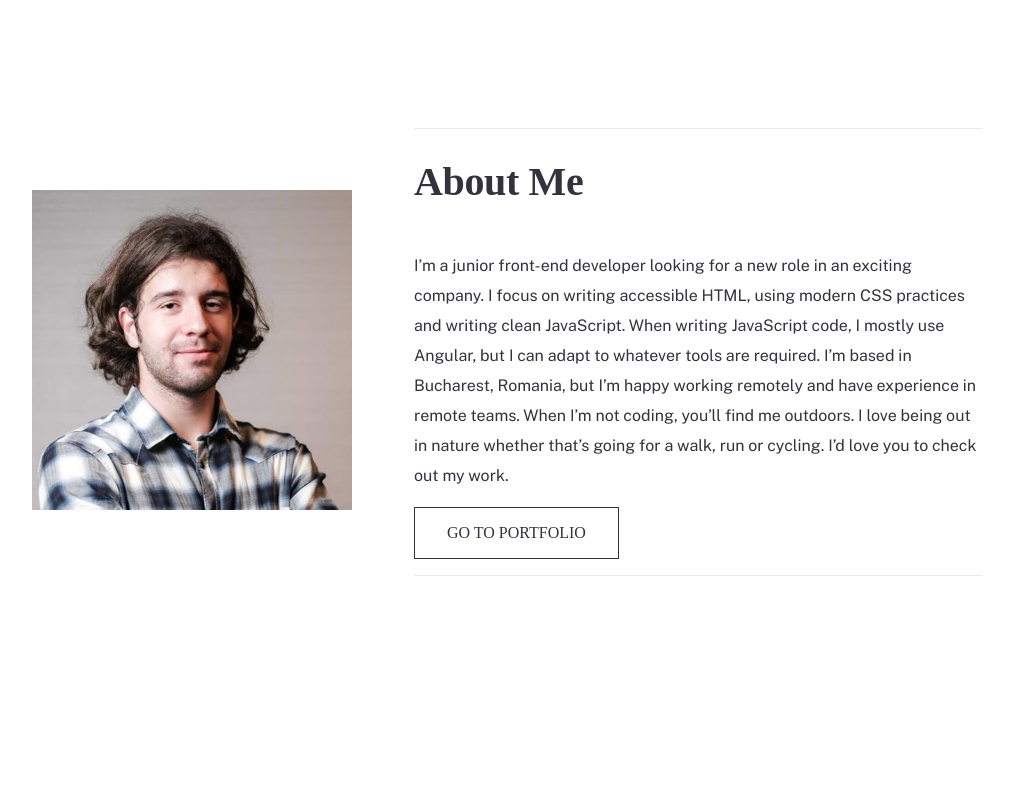
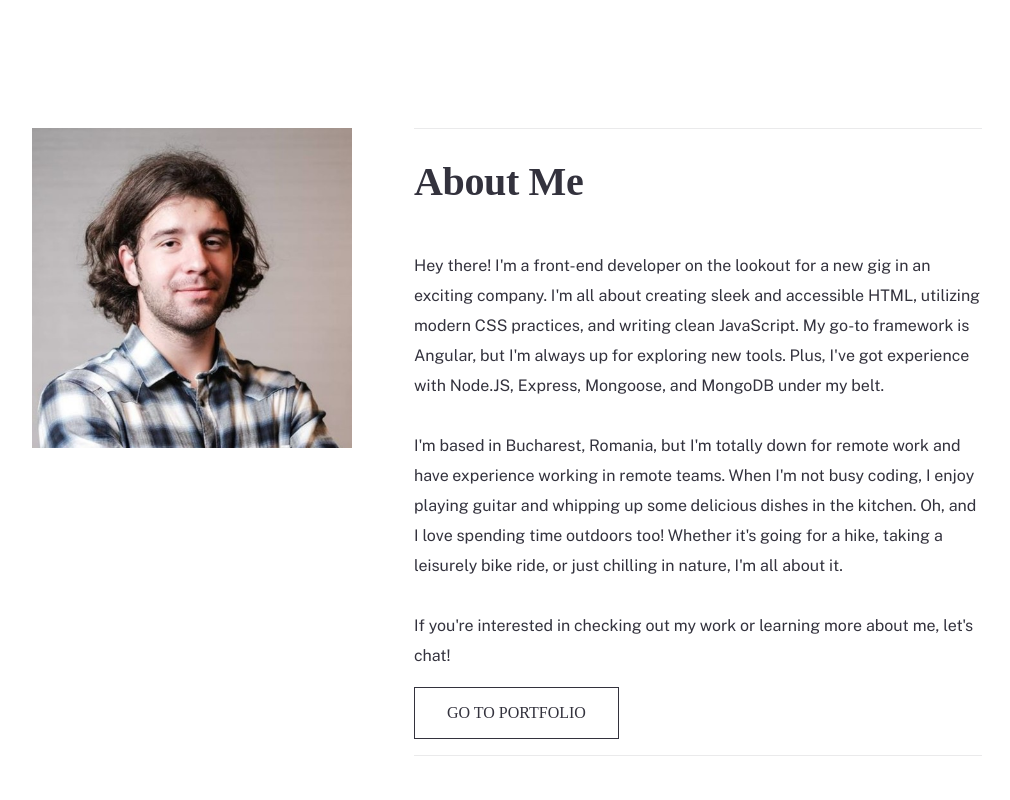
Before and after one commit to mihail-soltan/_portfolio, an Angular app: page / in a window 1280 px wide. Shown: the part 700-1500 px from the top of the page, without its empty margins (133-1143 px from the left). Before the commit the page ends 800 px from the top, so only its background shows below. Built offline with nearby package versions, Linux system fonts and the light colour scheme; a web font is replaced by a local one.

Commit message:
minor style changes

```diff
--- a/src/app/components/contact/contact.component.ts
+++ b/src/app/components/contact/contact.component.ts
@@ -10,13 +10,12 @@ import { routeAnimation } from 'src/app/animations';
 })
 export class ContactComponent implements OnInit {
   getInTouch: string =
-    'I’d love to hear about what you’re working on and how I could help. \
-    I’m currently looking for a new role and am open to a wide range of opportunities.\
-    My preference would be to find a position in a company in Bucharest.\
-    But I’m also happy to hear about opportunites that don’t fit that description.\
-    I’m a hard-working and positive person who will always approach each task with \
-    a sense of purpose and attention to detail. Please do feel free to check out my \
-    online profiles below and get in touch using the form.';
+    'I am interested in learning about your current projects and how I may be of assistance. \
+    As I am actively seeking new employment opportunities, I am open to a variety of roles.\
+    Ideally, I would like to secure a position within a company based in Bucharest, although \
+    I am willing to consider other options. My work ethic is both diligent and optimistic, and\
+    I approach every task with a strong sense of purpose and meticulous attention to detail.\
+    I invite you to peruse my online profiles listed below and contact me using the provided form.';
 
   contactFormGroup: any;
   sending: boolean = false;
--- a/src/app/components/home/home.component.html
+++ b/src/app/components/home/home.component.html
@@ -17,7 +17,7 @@
     </div>
     <div class="about-text-container">
       <h2>About Me</h2>
-      <p>{{ aboutMe }}</p>
+      <p [innerHTML]="aboutMe"></p>
       <div class="btn-container">
         <button class="secondary-btn" (click)="goToPortfolio()">GO TO PORTFOLIO</button>
       </div>
--- a/src/app/components/home/home.component.scss
+++ b/src/app/components/home/home.component.scss
@@ -45,11 +45,12 @@ hr {
   }
 
   #about {
+    margin-top: 2rem;
     & > * {
       margin: 1rem 2.1rem;
     }
     .profile-img-container {
-      align-self: center;
+      align-self: flex-start;
       img {
         width: 20rem;
       }
--- a/src/app/components/home/home.component.ts
+++ b/src/app/components/home/home.component.ts
@@ -12,12 +12,16 @@ export class HomeComponent implements OnInit {
   @ViewChild('about') about: ElementRef = new ElementRef(HTMLElement);
 
   aboutMe =
-    'I’m a junior front-end developer looking for a new role in an exciting company.\
-    I focus on writing accessible HTML, using modern CSS practices and writing clean JavaScript.\
-    When writing JavaScript code, I mostly use Angular, but I can adapt to whatever tools are required.\
-    I’m based in Bucharest, Romania, but I’m happy working remotely and have experience in remote teams. \
-    When I’m not coding, you’ll find me outdoors. I love being out in nature whether that’s going \
-    for a walk, run or cycling. I’d love you to check out my work.';
+    `Hey there! I'm a front-end developer on the lookout for a new gig in an exciting company.\
+    I'm all about creating sleek and accessible HTML, utilizing modern CSS practices, and writing \
+    clean JavaScript. My go-to framework is Angular, but I'm always up for exploring new tools. \
+    Plus, I've got experience with Node.JS, Express, Mongoose, and MongoDB under my belt. <br><br>
+
+    I'm based in Bucharest, Romania, but I'm totally down for remote work and have experience
+    working in remote teams. When I'm not busy coding, I enjoy playing guitar and whipping up
+    some delicious dishes in the kitchen. Oh, and I love spending time outdoors too! Whether
+    it's going for a hike, taking a leisurely bike ride, or just chilling in nature, I'm all about it. <br><br>
+    If you're interested in checking out my work or learning more about me, let's chat!`;
 
   ngOnInit(): void {}
 
```
